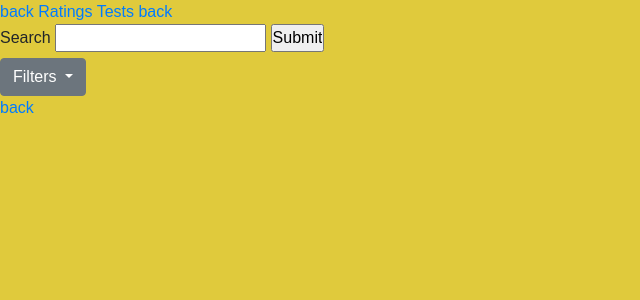
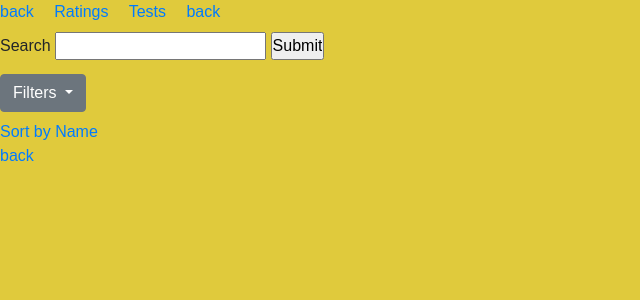
Before and after one commit to richardthorp/search-tests, a Flask app: page /result/1 in a window 1280 px wide. Shown: the top 300 px of the page, without its empty margins (0-640 px from the left). Run offline with Flask 2, Linux system fonts and the light colour scheme; data that the repository does not hold is empty; some libraries are stand-ins or nearby versions.

Commit message:
Add sort_by. Bug found if results not sorted

```diff
--- a/app.py
+++ b/app.py
@@ -28,28 +28,49 @@ def search():
     return render_template("search.html")
 
 
+def add_pagination(search_results):
+    page, per_page, offset = get_page_args(page_parameter='page',
+                                           per_page_parameter='per_page')
+    per_page = 9
+    offset = page * per_page
+    total = mongo.db.restaurants.count_documents(session["search_terms"]) - 9
+    paginated_results = search_results[offset: offset + per_page]
+    pagination = Pagination(page=page, per_page=per_page, total=total,
+                            css_framework='bootstrap4')
+
+    return paginated_results, page, per_page, pagination
+
+
 @app.route("/searchbar_results", methods=["GET", "POST"])
-def searchbar_results():
+def searchbar_results(**kwargs):
     if request.method == "POST":
         session["search_term"] = request.form.get("search")
         filters = dict(request.form.items())
         filters.pop("search")
-        search_terms = {"$text": {"$search": session["search_term"]}}
+        if session["search_term"] == "":
+            search_terms = {}
+        else:
+            search_terms = {"$text": {"$search": session["search_term"]}}
+
         if filters:
             search_terms.update(filters)
         session["search_terms"] = search_terms
-    results = mongo.db.restaurants.find(session["search_terms"])
 
-    # Pagination variables
-    page, per_page, offset = get_page_args(page_parameter='page',
-                                           per_page_parameter='per_page')
-    per_page = 9
-    offset = page * per_page
-    total = mongo.db.restaurants.count_documents(session["search_terms"])
-    paginated_results = results[offset: offset + per_page]
-    pagination = Pagination(page=page, per_page=per_page, total=total,
-                            css_framework='bootstrap4')
-    # End pagination variables
+    if request.args:
+        sort_by = request.args.to_dict()["sort_by"]
+        print(sort_by)
+        search_results = mongo.db.restaurants.find(
+                         session["search_terms"]).sort(sort_by, 1)
+    else:
+        search_results = mongo.db.restaurants.find(session["search_terms"])
+
+    #     session["sort_by"] = request.args.to_dict()["sort_by"]
+    # if session["sort_by"]:
+    #     search_results = mongo.db.restaurants.find(
+    #                      session["search_terms"]).sort(session["sort_by"], 1)
+
+    (paginated_results, page,
+     per_page, pagination) = add_pagination(search_results)
 
     return render_template("result.html",
                            results=paginated_results,
@@ -59,9 +80,8 @@ def searchbar_results():
                            searchterm=session["search_term"])
 
 
-# @app.route("/searchbar_results?page=<page_num>")
-
-
+# @app.route("/searchbar_results")
+# def sort_results():
 
 @app.route("/result/<keyword>")
 def keyword_search(keyword):
--- a/templates/base.html
+++ b/templates/base.html
@@ -6,6 +6,9 @@
     <meta name="viewport" content="width=device-width, initial-scale=1.0">
     <link rel="stylesheet" href="https://stackpath.bootstrapcdn.com/bootstrap/4.5.2/css/bootstrap.min.css"
         integrity="sha384-JcKb8q3iqJ61gNV9KGb8thSsNjpSL0n8PARn9HuZOnIxN0hoP+VmmDGMN5t9UJ0Z" crossorigin="anonymous">
+    <link rel="stylesheet" href="https://cdnjs.cloudflare.com/ajax/libs/font-awesome/5.15.2/css/all.min.css"
+        integrity="sha512-HK5fgLBL+xu6dm/Ii3z4xhlSUyZgTT9tuc/hSrtw6uzJOvgRr2a9jyxxT1ely+B+xFAmJKVSTbpM/CuL7qxO8w=="
+        crossorigin="anonymous" />
     <link rel="stylesheet" href="{{ url_for('static', filename='css/style.css') }}" type="text/css">
     <title>Search Tests</title>
 </head>
@@ -22,9 +25,9 @@
         {% endif %}
         {% endwith %}
     </section>
-    <a href="{{ url_for('search') }}">back</a>
-    <a href="{{ url_for('ratings') }}">Ratings</a>
-    <a href="{{ url_for('tests') }}">Tests</a>
+    <a href="{{ url_for('search') }}" class="pr-3">back</a>
+    <a href="{{ url_for('ratings') }}" class="pr-3">Ratings</a>
+    <a href="{{ url_for('tests') }}" class="pr-3">Tests</a>
     {% block content %}
     {% endblock %}
     <script src="{{ url_for('static', filename='scripts/scripts.js') }}"></script>
--- a/templates/result.html
+++ b/templates/result.html
@@ -1,12 +1,12 @@
 {% extends "base.html" %}
 {% block content %}
 <a href="{{ url_for('search') }}">back</a>
-<form method="POST" name="filter" action="{{ url_for('searchbar_results') }}">
+<form method="POST" name="filter" action="{{ url_for('searchbar_results') }}" class="pt-2">
 
     <label for="search">Search</label>
     <input type="text" name="search" id="search" value="{{ searchterm }}">
     <input type="submit">
-    <div class="dropdown">
+    <div class="dropdown pt-2 pb-2">
         <a class="btn btn-secondary dropdown-toggle" href="#" role="button" id="dropdownMenuLink" data-toggle="dropdown"
             aria-haspopup="true" aria-expanded="false">
             Filters
@@ -14,41 +14,45 @@
         <div class="dropdown-menu" aria-labelledby="dropdownMenuButton">
             <p class="text-muted">Add additional filters</p>
             <div class="form-check">
-                <input class="form-check-input" type="checkbox" value="Brooklyn" name="borough" id="brooklyn">
+                <input class="form-check-input" type="radio" value="Brooklyn" name="borough" id="brooklyn">
                 <label class="form-check-label" for="brooklyn">
                     Borough : Brooklyn
                 </label>
             </div>
             <div class="form-check">
-                <input class="form-check-input" type="checkbox" value="Manhattan" name="borough" id="manhattan">
+                <input class="form-check-input" type="radio" value="Manhattan" name="borough" id="manhattan">
                 <label class="form-check-label" for="manhattan">
                     Borough : Manhattan
                 </label>
             </div>
             <div class="form-check">
-                <input class="form-check-input" type="checkbox" value="American" name="cuisine" id="american">
+                <input class="form-check-input" type="radio" value="American" name="cuisine" id="american">
                 <label class="form-check-label" for="american">
                     Cuisine : American
                 </label>
             </div>
             <div class="form-check">
-                <input class="form-check-input" type="checkbox" value="Mexican" name="cuisine" id="mexican">
+                <input class="form-check-input" type="radio" value="Mexican" name="cuisine" id="mexican">
                 <label class="form-check-label" for="mexican">
                     Cuisine : Mexican
                 </label>
             </div>
+            <input type="submit" value="FILTER!">
         </div>
     </div>
 </form>
-<div id="pagination_nav">{{ pagination.links }}</div>
+
+<a href="{{ url_for('searchbar_results', sort_by='name') }}">Sort by Name</a>
+
+<div class="row">
 {% for result in results %}
-<div>
-    <h1>{{ result.name }}</h1>
-    <p>{{ result.cuisine }}</p>
-    <p>{{ result.borough }}</p>
+    <div class="col-12 col-md-6 col-lg-4">
+        <h1>{{ result.name }}</h1>
+        <p>{{ result.cuisine }}</p>
+        <p>{{ result.borough }}</p>
+    </div>
+{% endfor %}
 </div>
-
-{% endfor %}
-
+<div id="pagination_nav" class="d-flex justify-content-center">{{ pagination.links }}</div>
 <a href="{{ url_for('search') }}">back</a>
 {% endblock %}
--- a/templates/tests.html
+++ b/templates/tests.html
@@ -44,7 +44,8 @@
         </div>
     </div>
 </form>
-
+<i class="fas fa-plus-circle"></i>
+<i class="far fa-check-circle"></i>
 {% if results %}
 {% for result in results %}
 <h1>{{ result.name }}</h1>
```
